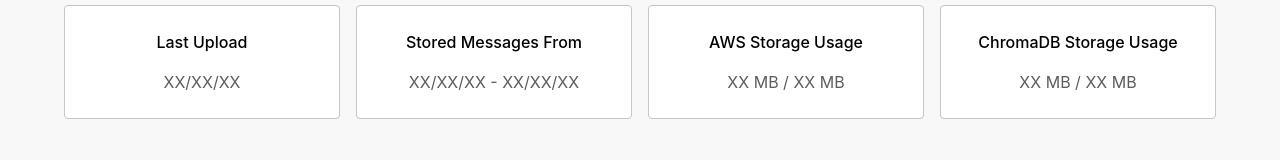
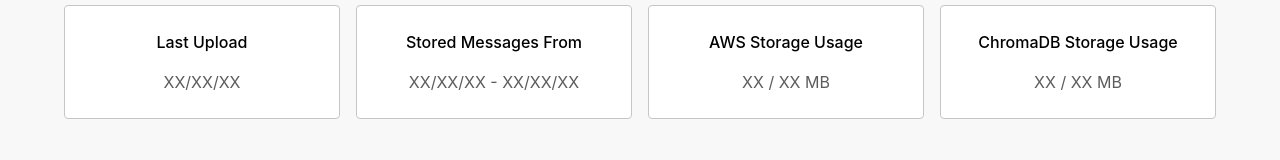
Before and after one commit to SanjithaPraba/BAIxRTC, a Next.js app in the folder front-end/: page / in a window 1280 px wide. Shown: the part 246-406 px from the top of the page. Built offline with nearby package versions, Linux system fonts and the light colour scheme; no server answers.

Commit message:
react-side db state logic

```diff
--- a/front-end/app/page.tsx
+++ b/front-end/app/page.tsx
@@ -1,6 +1,6 @@
 import { Pencil } from "lucide-react"
 import "./styles.css"
-import { useState } from "react"
+import { useState, useEffect } from "react"
 import { Update } from "next/dist/build/swc/types";
 
 export default function SlackbotSettings() {
@@ -82,6 +82,33 @@ export default function SlackbotSettings() {
 
 {/* Current Data State Section */}
 function DatabaseState() {
+
+  // state for db
+  const [info, setInfo] = useState({
+    lastUpload: "XX/XX/XX",
+    dateRange: "XX/XX/XX - XX/XX/XX",
+    awsUsage: "XX / XX MB",
+    chromaUsage: "XX / XX MB",
+  });
+
+  useEffect(() => {
+    const fetchInfo = async () => {
+      try {
+        const response = await fetch("https://localhost:5000/db");
+        if (response.ok) {
+          const data = await response.json();
+          setInfo(data);
+        } else {
+          console.error("Error fetching data");
+        }
+      } catch (error) {
+        console.error("Error:", error);
+      }
+    };
+
+    fetchInfo();
+  }, []); // should only run once during component mount
+
   return(
   <div>
     {/* get information via get request to flask  */}
@@ -91,22 +118,22 @@ function DatabaseState() {
       <div className="card-grid">
         <div className="card">
           <p className="card-title">Last Upload</p>
-          <p className="card-value">XX/XX/XX</p>
+          <p className="card-value">{info.lastUpload}</p>
         </div>
 
         <div className="card">
             <p className="card-title">Stored Messages From</p>
-            <p className="card-value">XX/XX/XX - XX/XX/XX</p>
+            <p className="card-value">{info.dateRange}</p>
         </div>
 
         <div className="card">
           <p className="card-title">AWS Storage Usage</p>
-          <p className="card-value">XX MB / XX MB</p>
+          <p className="card-value">{info.awsUsage}</p>
         </div>
 
         <div className="card">
           <p className="card-title">ChromaDB Storage Usage</p>
-          <p className="card-value">XX MB / XX MB</p>
+          <p className="card-value">{info.chromaUsage}</p>
         </div>
       </div>
     </section>
```
